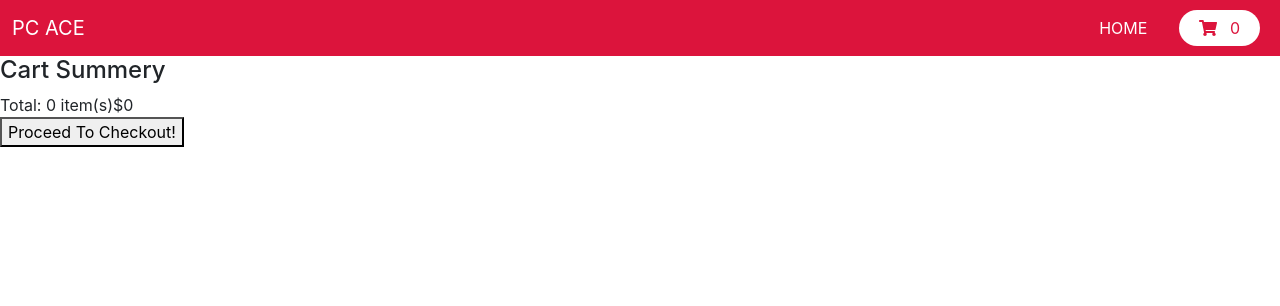
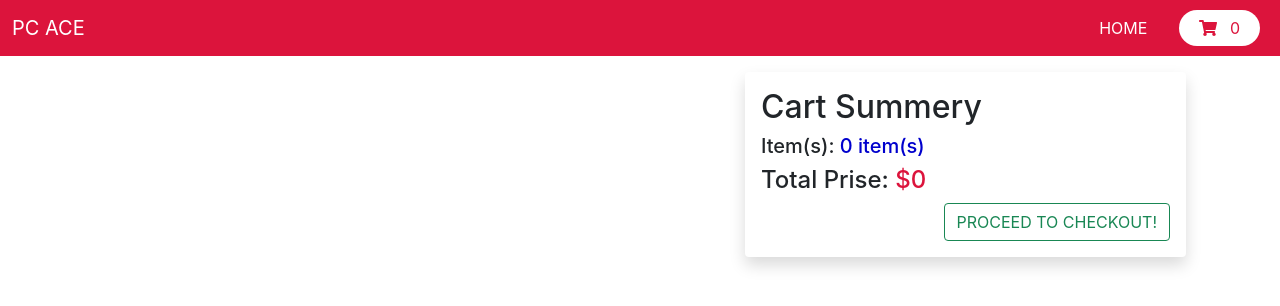
Before and after one commit to asif-ae/pc-ace, a React (Create React App) app: page /cart in a window 1280 px wide. Shown: the top 306 px of the page. Built offline with nearby package versions, Linux system fonts and the light colour scheme.

Commit message:
added some designs

```diff
--- a/src/components/Cart/Cart.js
+++ b/src/components/Cart/Cart.js
@@ -2,6 +2,9 @@ import React, { Fragment, useEffect, useState } from 'react';
 import { connect } from 'react-redux';
 import Navbar from '../Navbar/Navbar';
 import CartItem from './CartItem/CartItem';
+import customStyles from '../Products/Product/Product.module.css';
+
+const { textBlue, textCrimson } = customStyles;
 
 const Cart = ({cart}) => {
   console.log(cart);
@@ -21,19 +24,31 @@ const Cart = ({cart}) => {
   return (
     <Fragment>
       <Navbar></Navbar>
-      <div className="a">
+      <div className="container">
+        <div className="py-3">
+          <div className="row p-0 m-0">
+            <div className="col-md-7">
               <div className="b">
                 {
                   cart.map(item => <CartItem item={item} key={item.id}></CartItem>)
                 }
               </div>
+            </div>
+            <div className="col-md-5">
+              <div className="p-3 shadow rounded">
+                <h2 className="a">Cart Summery</h2>
                 <div className="a">
-          <h4 className="a">Cart Summery</h4>
+                  <h5 className="a">Item(s): <span className={`${textBlue}`}>{totalItems} item(s)</span></h5>
+                </div>
                 <div className="a">
-            <span className="a">Total: {totalItems} item(s)</span>
-            <span className="a">${totalPrice}</span>
+                  <h4 className="a">Total Prise: <span className={`${textCrimson}`}>${totalPrice}</span></h4>
                 </div>
-          <button className="a">Proceed To Checkout!</button>
+                <div className="d-flex justify-content-end">
+                  <button className="btn btn-outline-success text-uppercase">Proceed To Checkout!</button>
+                </div>
+              </div>
+            </div>
+          </div>
         </div>
       </div>
     </Fragment>
--- a/src/components/Cart/CartItem/CartItem.js
+++ b/src/components/Cart/CartItem/CartItem.js
@@ -12,21 +12,35 @@ const CartItem = ({ item, removeFromCart, adjustQTY }) => {
   }
   return (
     <Fragment>
+      <div className="p-3 shadow rounded">
+        <div className="row m-0 p-0 d-flex align-items-center">
+          <div className="col-3">
+            <img src={item.image} alt={item.title} className="w-100" />
+          </div>
+          <div className="col-9">
+            <div className="p-3">
               <div className="a">
-        <img src={item.image} alt={item.title} />
-        <div className="a">
-          <p className="a">{item.title}</p>
+                <h3 className="a">{item.title}</h3>
                 <p className="b">{item.description}</p>
                 <p className="c">${item.price}</p>
               </div>
-        <div className="a">
-          <div className="b">
+              <div className="row p-0 m-0">
+                <div className="col-6 p-0 m-0">
+                  <div className="form-floating mb-3">
+                    <input type="number" name="qty" class="form-control" id="floatingInput" min="1" value={input} onChange={onChangeHandler} />
                     <label htmlFor="qty">Quantity</label>
-            <input type="number" name="qty" id="qty" min="1" value={input} onChange={onChangeHandler} />
                   </div>
-          <button onClick={() => removeFromCart(item.id)} className="a">
+                </div>
+                <div className="col-6 text-end">
+                  <div className="pt-2 pe-5">
+                    <button onClick={() => removeFromCart(item.id)} className="btn btn-outline-danger text-uppercase">
                       <FontAwesomeIcon icon={faTrash}></FontAwesomeIcon>
                     </button>
+                  </div>
+                </div>
+              </div>
+            </div>
+          </div>
         </div>
       </div>
     </Fragment>
```
Lines whose indentation alone changed are shown as unchanged.
